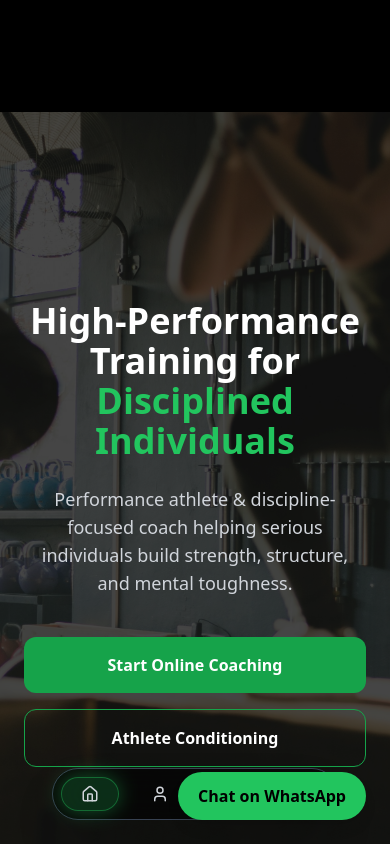
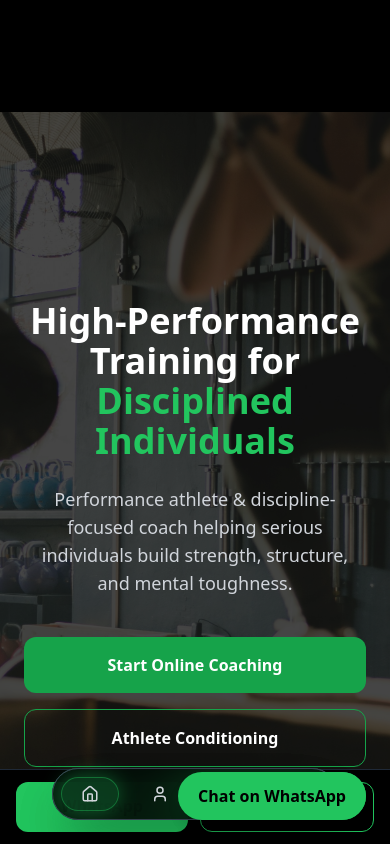
Before and after one commit to Itiku23/voltage-fitness-frontend, a React app: page / in a window 390 px wide. Shown: the top 844 px of the page. Built offline with nearby package versions, Linux system fonts and the light colour scheme; the HTML template or start-up script is replaced by a standard one.

Commit message:
Add sticky mobile CTA

```diff
--- a/src/Layout.jsx
+++ b/src/Layout.jsx
@@ -1,17 +1,23 @@
 import { Outlet } from "react-router-dom";
 import AnimatedNavbar from "./components/AnimatedNavbar";
 import WhatsAppButton from "./components/WhatsAppButton";
+import StickyCTA from "./components/StickyCTA";
 
 export default function Layout() {
   return (
     <div className="bg-black text-white min-h-screen flex flex-col">
+      <AnimatedNavbar />
+<WhatsAppButton />
+
+{/* ✅ ADD THIS */}
+<StickyCTA />
 
       <AnimatedNavbar />
 
       {/* ✅ ADD THIS */}
       <WhatsAppButton />
 
-      <main className="flex-1 pt-28 md:pt-24">
+      <main className="flex-1 pt-28 md:pt-24 pb-20">
         <Outlet />
       </main>
 
--- /dev/null
+++ b/src/components/StickyCTA.jsx
@@ -0,0 +1,27 @@
+import { Link } from "react-router-dom";
+
+export default function StickyCTA() {
+  return (
+    <div className="fixed bottom-0 left-0 w-full z-40 md:hidden bg-black border-t border-gray-800 px-4 py-3 flex gap-3">
+
+      {/* WHATSAPP */}
+      <a
+        href="https://wa.me/2349131101149"
+        target="_blank"
+        rel="noopener noreferrer"
+        className="flex-1 text-center bg-green-500 text-black py-3 rounded-xl font-bold"
+      >
+        WhatsApp
+      </a>
+
+      {/* BOOK SESSION */}
+      <Link
+        to="/book-session"
+        className="flex-1 text-center border border-green-500 py-3 rounded-xl font-bold text-white"
+      >
+        Book
+      </Link>
+
+    </div>
+  );
+}
```
